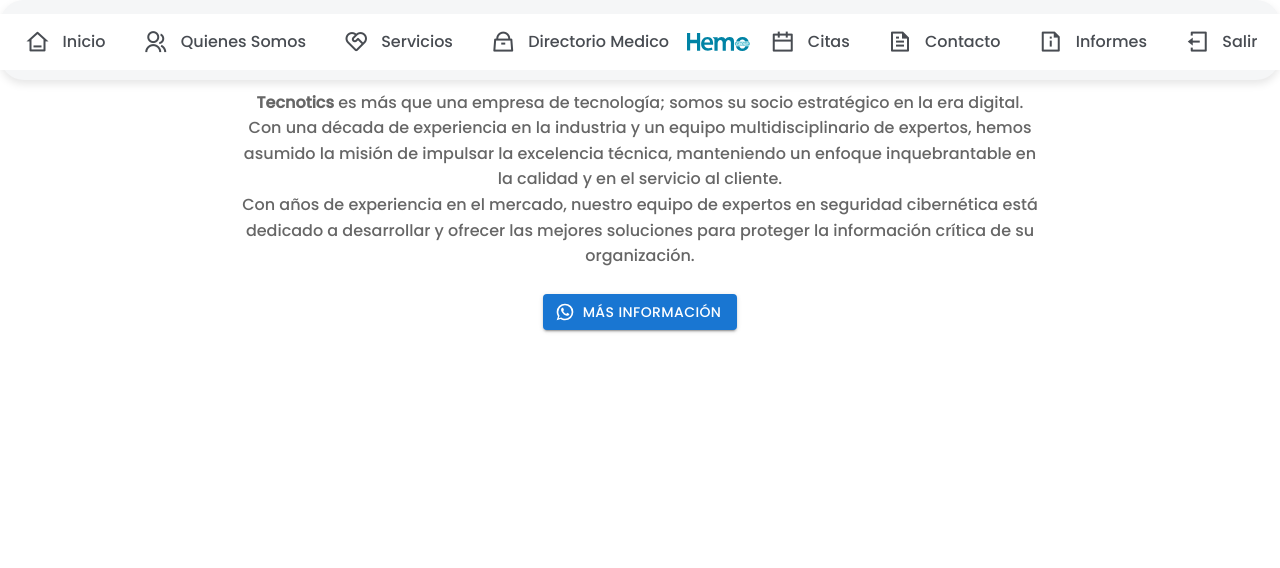
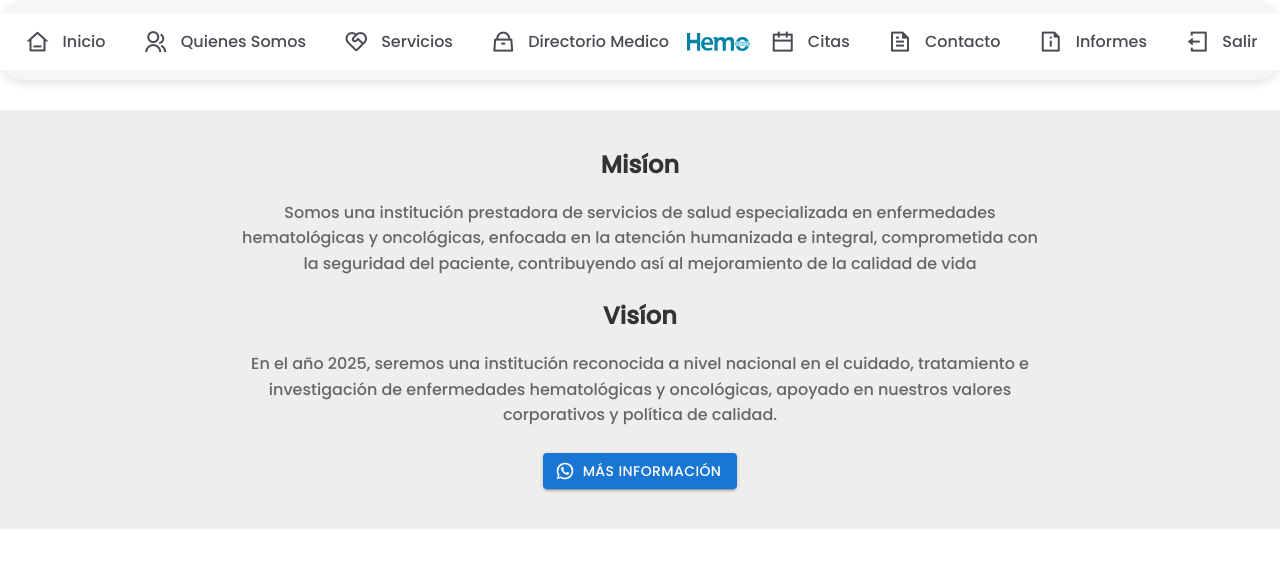
Before and after one commit to tecnotics/Hemo-Group, a React (Vite) app in the folder Hemo-Group/: page / in a window 1280 px wide. Shown: the top 568 px of the page. Built offline with nearby package versions, Linux system fonts and the light colour scheme.

Commit message:
Commit Update Styles Home

```diff
--- a/Hemo-Group/src/Screens/Home/Home.css
+++ b/Hemo-Group/src/Screens/Home/Home.css
@@ -1,5 +1,12 @@
+.container {
+  width: 100%;
+  height: 100vh;
+  margin-top: 110px;
+}
+
+
 .quienes-somos-section {
-  background-color: rgba(255, 255, 255, 0.87);
+  background-color: rgba(236, 236, 236, 0.87);
   background-size: cover;
   padding: 40px 0;
   text-align: center;
--- a/Hemo-Group/src/Screens/Home/Home.jsx
+++ b/Hemo-Group/src/Screens/Home/Home.jsx
@@ -11,21 +11,24 @@ function Home() {
         <section className="quienes-somos-section">
           <div className="quienes-somos-content">
             <Typography variant="h4">
-              <b>¿Quiénes Somos? </b>
+              <b>Misíon </b>
             </Typography>
             <p>
-              <b>Tecnotics</b> es más que una empresa de tecnología; somos su
-              socio estratégico en la era digital. Con una década de experiencia
-              en la industria y un equipo multidisciplinario de expertos, hemos
-              asumido la misión de impulsar la excelencia técnica, manteniendo
-              un enfoque inquebrantable en la calidad y en el servicio al
-              cliente.
+              Somos una institución prestadora de servicios de salud
+              especializada en enfermedades hematológicas y oncológicas,
+              enfocada en la atención humanizada e integral, comprometida con la
+              seguridad del paciente, contribuyendo así al mejoramiento de la
+              calidad de vida
             </p>
+            <br />
+            <Typography variant="h4">
+              <b>Visíon </b>
+            </Typography>
             <p>
-              Con años de experiencia en el mercado, nuestro equipo de expertos
-              en seguridad cibernética está dedicado a desarrollar y ofrecer las
-              mejores soluciones para proteger la información crítica de su
-              organización.
+              En el año 2025, seremos una institución reconocida a nivel
+              nacional en el cuidado, tratamiento e investigación de
+              enfermedades hematológicas y oncológicas, apoyado en nuestros
+              valores corporativos y política de calidad.
             </p>
             <br />
             <MoreInfoButton />
```
